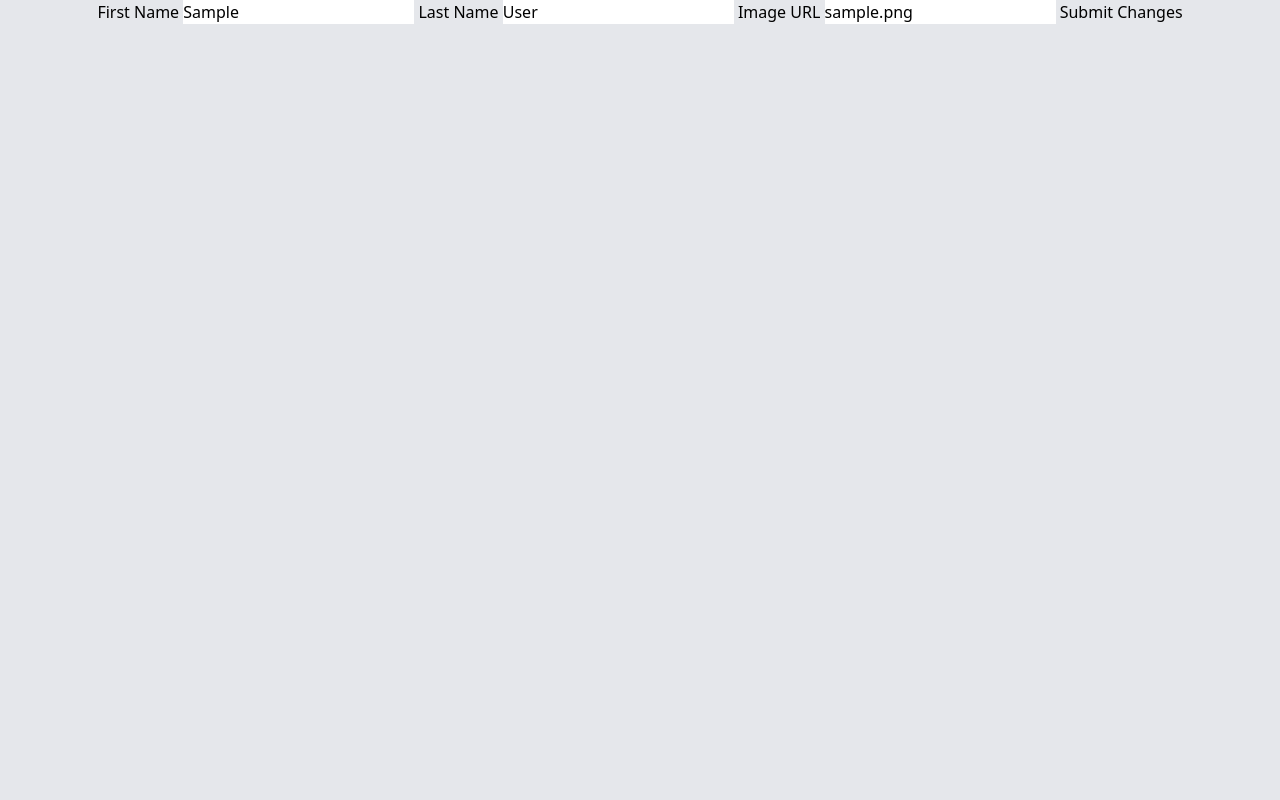
After one commit to AseelAlnassiry/SpringboardExercises, a Flask app: page /users/1/edit in a window 1280 px wide. The commit adds this page. Run offline with Flask 3, Linux system fonts and the light colour scheme; tables that the repository leaves empty hold one stand-in row (values such as "Sample post"); some libraries are stand-ins or nearby versions.

Commit message:
23.2 - 11

```diff
--- a/23.2 - 11/app.py
+++ b/23.2 - 11/app.py
@@ -1,4 +1,4 @@
-from flask import Flask, session, request, flash, render_template
+from flask import Flask, redirect, session, request, flash, render_template
 from flask_debugtoolbar import DebugToolbarExtension
 from models import connect_db, db, User, Post
 
@@ -8,14 +8,55 @@ app.config["SQLALCHEMY_DATABASE_URI"] = "postgresql:///blogly"
 app.config["SQLALCHEMY_TRACK_MODIFICATIONS"] = False
 app.config["DEBUT_TB_INTERCEPT_REDIRECTS"] = False
 app.config["SQLALCHEMY_ECHO"] = False
-
+app.config["SQLALCHEMY_RECORD_QUERIES"] = True
 app.debug = True
-# toolbar = DebugToolbarExtension(app)
+toolbar = DebugToolbarExtension(app)
 
 connect_db(app)
 
 
-@app.route("/")
+@app.get("/")
 def index():
-    # block o code
-    return render_template('index.html')
+    users = User.query.all()
+    return render_template("index.html", users=users)
+
+
+@app.get("/users/<user_id>")
+def user_page(user_id):
+    user = User.query.get(user_id)
+    return render_template("user.html", user=user)
+
+
+@app.get("/users/<user_id>/edit")
+def user_edit_page(user_id):
+    user = User.query.get(user_id)
+    return render_template("user-edit.html", user=user)
+
+
+@app.post("/users/<user_id>/edit")
+def user_edit_request(user_id):
+    user = User.query.get(user_id)
+    first_name = request.form["first_name"]
+    last_name = request.form["last_name"]
+    image_url = request.form["image_url"]
+    user.first_name = first_name
+    user.last_name = last_name
+    user.image_url = image_url
+    db.session.add(user)
+    db.session.commit()
+    return redirect("/")
+
+
+@app.get("/posts/<user_id>/new")
+def new_post_form(user_id):
+    return render_template("new-post.html", user_id=user_id)
+
+
+@app.post("/posts/<user_id>/new")
+def add_post(user_id):
+    title = request.form["title"]
+    content = request.form["content"]
+    new_post = Post(title=title, content=content, user_id=user_id)
+    db.session.add(new_post)
+    db.session.commit()
+    return redirect(f"/users/{user_id}")
--- a/23.2 - 11/templates/base.html
+++ b/23.2 - 11/templates/base.html
@@ -13,7 +13,7 @@
       rel="stylesheet"
     />
   </head>
-  <body class="w-screen h-screen flex flex-col items-center">
+  <body class="w-screen h-screen flex flex-col items-center bg-gray-200">
     {% block content %}{% endblock %}
   </body>
 </html>
--- /dev/null
+++ b/23.2 - 11/templates/user-edit.html
@@ -0,0 +1,14 @@
+{% extends 'base.html' %} {% block title %} {{user.first_name}} {{user.last_name}} {% endblock %} {%
+block content %}
+<main class="flex flex-col items-center">
+  <form action="/users/{{user.id}}/edit" method="post">
+    <label for="first_name">First Name</label>
+    <input type="text" name="first_name" id="first_name" value="{{user.first_name}}" />
+    <label for="last_name">Last Name</label>
+    <input type="text" name="last_name" id="last_name" value="{{user.last_name}}" />
+    <label for="image_url">Image URL</label>
+    <input type="text" name="image_url" id="image_url" value="{{user.image_url}}" />
+    <button>Submit Changes</button>
+  </form>
+</main>
+{% endblock %}
```
Also changed, not shown: 23.2 - 11/templates/index.html (+13 -4 lines), 23.2 - 11/templates/new-post.html (added, +11 -0 lines), 23.2 - 11/templates/user.html (+28 -0 lines).
